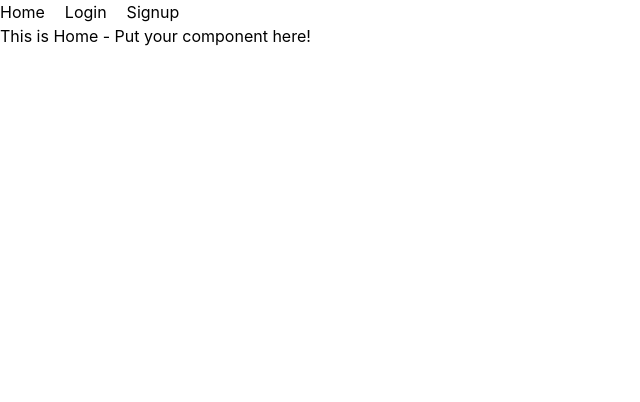
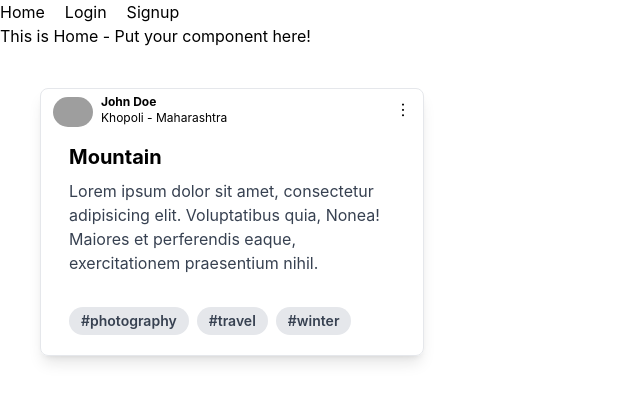
Before and after one commit to ParshuramNikam/dream-shelter, a React (Create React App) app: page / in a window 1280 px wide. Shown: the top 402 px of the page, without its empty margins (0-640 px from the left). Built offline with nearby package versions, Linux system fonts and the light colour scheme; grey boxes are pictures that could not be loaded.

Commit message:
add postcard by parshu

```diff
--- a/src/App.js
+++ b/src/App.js
@@ -4,6 +4,7 @@ import {
 	Route,
 } from "react-router-dom";
 import PageLayout from "./components/PageLayout";
+import PostCard from "./components/PostCard";
 import Login from "./pages/Login";
 import Signup from "./pages/Signup";
 
@@ -15,6 +16,7 @@ function App() {
 					{/* Page Layput already having navbar */}
 					<PageLayout>
 						<div>This is Home - Put your component here!</div>
+						<PostCard/>
 					</PageLayout>
 				</Route>
 				<Route path="/login">
--- /dev/null
+++ b/src/components/PostCard.jsx
@@ -0,0 +1,44 @@
+const PostCard = () => {
+    return (
+        <div class="p-10">
+            {/* CARD */}
+            <div class="max-w-sm rounded-lg overflow-hidden shadow-lg p-1 border border-gray-200">
+                {/* Avatar image 👇 */}
+                <div className="flex  items-center justify-between px-2">
+                    <div className="flex  items-center">
+                        <img class="w-10 mt-1 rounded-full" src="https://shortner-urls.herokuapp.com/BeKgZyu" alt="Avatar" />
+
+                        <div className="text-xs ml-2">
+                            <p className="font-bold ">John Doe</p>
+                            <p>Khopoli - Maharashtra</p>
+                        </div>
+                    </div>
+
+                    <button className="float-right"
+                        onClick={()=> alert("Clicked")}
+                    >
+                        <div>&#xFE19;</div>
+                    </button>
+                </div>
+                {/* Three dot */}
+
+                {/* Post image 👇 */}
+                {/* <img class="mt-3 w-full rounded-lg" src="https://shortner-urls.herokuapp.com/OxyrAsn" alt="Nature" /> */}
+
+                <div class="px-6 py-4">
+                    <div class="font-bold text-xl mb-2">Mountain</div>
+                    <p class="text-gray-700 text-base">
+                        Lorem ipsum dolor sit amet, consectetur adipisicing elit. Voluptatibus quia, Nonea! Maiores et perferendis eaque, exercitationem praesentium nihil.
+                    </p>
+                </div>
+                <div class="px-6 pt-4 pb-2">
+                    <span class="inline-block bg-gray-200 rounded-full px-3 py-1 text-sm font-semibold text-gray-700 mr-2 mb-2">#photography</span>
+                    <span class="inline-block bg-gray-200 rounded-full px-3 py-1 text-sm font-semibold text-gray-700 mr-2 mb-2">#travel</span>
+                    <span class="inline-block bg-gray-200 rounded-full px-3 py-1 text-sm font-semibold text-gray-700 mr-2 mb-2">#winter</span>
+                </div>
+            </div>
+        </div>
+    )
+}
+
+export default PostCard
```
